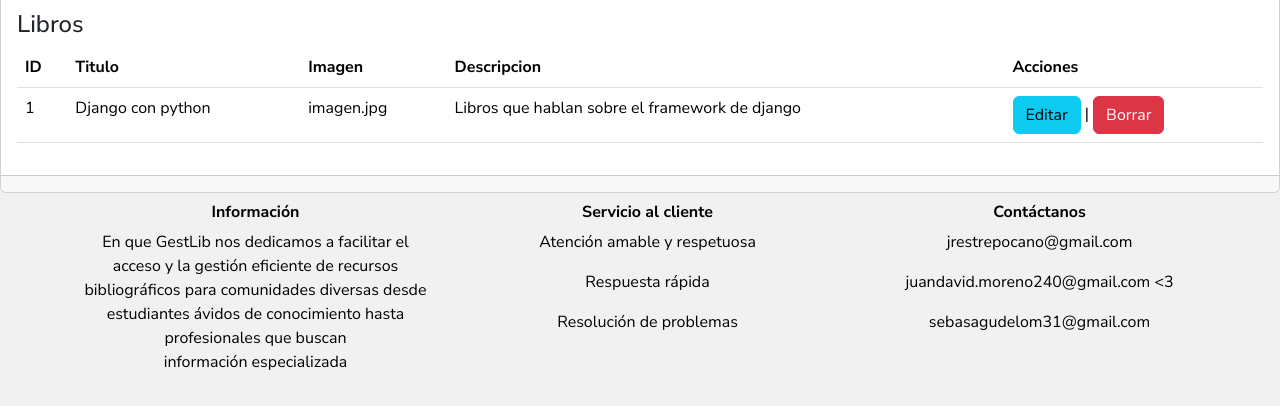
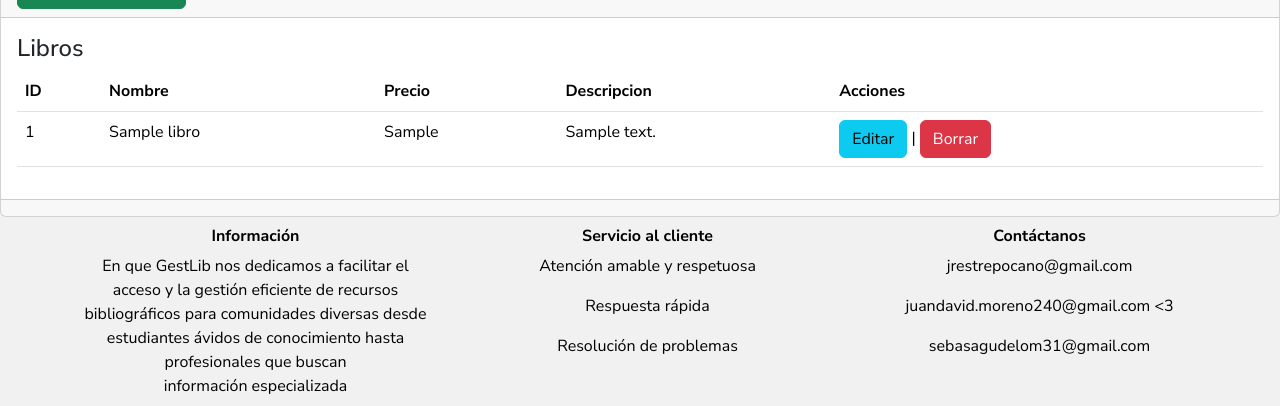
Before and after one commit to jRestrepo23/GestLibApp, a Django app: page /libros/ in a window 1280 px wide. Shown: the part 130-536 px from the top of the page. Run offline with Django 5.2, Linux system fonts and the light colour scheme; tables that the repository leaves empty hold one stand-in row (values such as "Sample post"); some libraries are stand-ins or nearby versions.

Commit message:
Commit Consulta y botones

```diff
--- a/gestlib/settings.py
+++ b/gestlib/settings.py
@@ -79,12 +79,11 @@
         'ENGINE': 'django.db.backends.mysql',
         'NAME': 'gestlib_bdd',
         'USER' : 'root',
-        'PASSWORD':'',
+        'PASSWORD' :'',
         'HOST': 'localhost',
         'PORT': '3306'
     }
 }
-
 
 # Password validation
 # https://docs.djangoproject.com/en/5.0/ref/settings/#auth-password-validators
--- a/gestlibapp/admin.py
+++ b/gestlibapp/admin.py
@@ -1,4 +1,5 @@
 from django.contrib import admin
-from .models import *
+from .models import cliente,libro
 # Register your models here.
 admin.site.register(cliente)
+admin.site.register(libro)
--- a/gestlibapp/models.py
+++ b/gestlibapp/models.py
@@ -6,3 +6,13 @@
     nombre = models.CharField(max_length=100, verbose_name='Nombre')
     apellido = models.CharField(max_length=100, verbose_name='Apellido')
     email = models.CharField(max_length=100, verbose_name='Email')
+
+class libro(models.Model):
+    id = models.AutoField(primary_key=True)
+    nombre = models.CharField(max_length=100, verbose_name='Nombre')
+    precio = models.CharField(max_length=50, verbose_name='Precio')
+    descripcion = models.TextField(verbose_name='Descripcion', null=True)
+
+    def __str__(self):
+        fila = "Nombre: " + self.nombre + " - " + "Descripcion: " + self.descripcion
+        return fila
--- a/gestlibapp/templates/base.html
+++ b/gestlibapp/templates/base.html
@@ -86,6 +86,7 @@
         <div class="container"></div>
             <div class="row"></div>
                 <div class="col-12"></div>
+                  <br>
                     {% block contenido  %}  {% endblock %}
                 <div>
             </div>
--- a/gestlibapp/templates/libros/index.html
+++ b/gestlibapp/templates/libros/index.html
@@ -21,23 +21,25 @@
             <thead>
                 <tr>
                     <th>ID</th>
-                    <th>Titulo</th>
-                    <th>Imagen</th>
+                    <th>Nombre</th>
+                    <th>Precio</th>
                     <th>Descripcion</th>
                     <th>Acciones</th>
                 </tr>
             </thead>
             <tbody>
+
+                {% for libro in libros %}
                 <tr>
-                    <td>1</td>
-                    <td>Django con python</td>
-                    <td>imagen.jpg</td>
-                    <td>Libros que hablan sobre el framework de django</td>
+                    <td>{{ libro.id }}</td>
+                    <td>{{ libro.nombre }}</td>
+                    <td>{{ libro.precio }}</td>
+                    <td>{{ libro.descripcion }}</td>
                     <td><a
                         name=""
                         id=""
                         class="btn btn-info"
-                        href="{% url 'editar' %}"
+                        href="{% url 'editar' libro.id %}"
                         role="button"
                         >Editar</a
                     >
@@ -45,11 +47,13 @@
                      name=""
                      id=""
                      class="btn btn-danger"
-                     href="#"
+                     href="{% url 'eliminar' libro.id %}"
                      role="button"
                      >Borrar</a>
                     </td>
                 </tr>
+                {% endfor %}
+
             </tbody>
         </table>
     </div>
--- a/gestlibapp/urls.py
+++ b/gestlibapp/urls.py
@@ -7,5 +7,7 @@
     path('libros/', views.libros, name='libros'),
     path('libros/crear/', views.crear, name='crear'),
     path('libros/editar/', views.editar, name='editar'),
-    path('catalogo/', views.catalogo, name='catalogo')
+    path('catalogo/', views.catalogo, name='catalogo'),
+    path('eliminar/<int:id>', views.eliminar, name='eliminar'),
+    path('libros/editar/<int:id>', views.editar, name='editar'),
 ]
--- a/gestlibapp/views.py
+++ b/gestlibapp/views.py
@@ -1,5 +1,7 @@
-from django.shortcuts import render
+from django.shortcuts import render, redirect
 from django.http import HttpResponse
+from .models import libro
+from .forms import LibroForm
 
 # Create your views here.
 def inicio(request):
@@ -9,13 +11,28 @@
     return render(request, 'paginas/nosotros.html')
 
 def libros(request):
-    return render(request, 'libros/index.html')
+    libros = libro.objects.all()
+    return render(request, 'libros/index.html', {'libros': libros})
 
 def crear(request):
-    return render(request, 'libros/crear.html')
+    formulario = LibroForm(request.POST or None, request.FILES or None)
+    if formulario.is_valid():
+        formulario.save()
+        return redirect('libros')
+    return render(request, 'libros/crear.html', {'formulario': formulario})
 
-def editar(request):
-    return render(request, 'libros/editar.html')
+def editar(request, id):
+    libros = libro.objects.get(id=id)
+    formulario = LibroForm(request.POST or None, request.FILES or None, instance=libros)
+    if formulario.is_valid() and request.POST:
+        formulario.save()
+        return redirect('libros')
+    return render(request, 'libros/editar.html', {'formulario': formulario})
+
+def eliminar(request, id):
+    libros = libro.objects.get(id=id)
+    libros.delete()
+    return redirect('libros')
 
 def catalogo(request):
     return render(request, 'paginas/catalogo.html')
```
Also changed, not shown: gestlibapp/forms.py (added, +7 -0 lines), gestlibapp/templates/libros/form.html (+29 -8 lines), gestlibapp/migrations/0002_alter_cliente_email.py (added), gestlibapp/migrations/0003_libros.py (added), gestlibapp/migrations/0004_rename_libros_libro.py (added).
